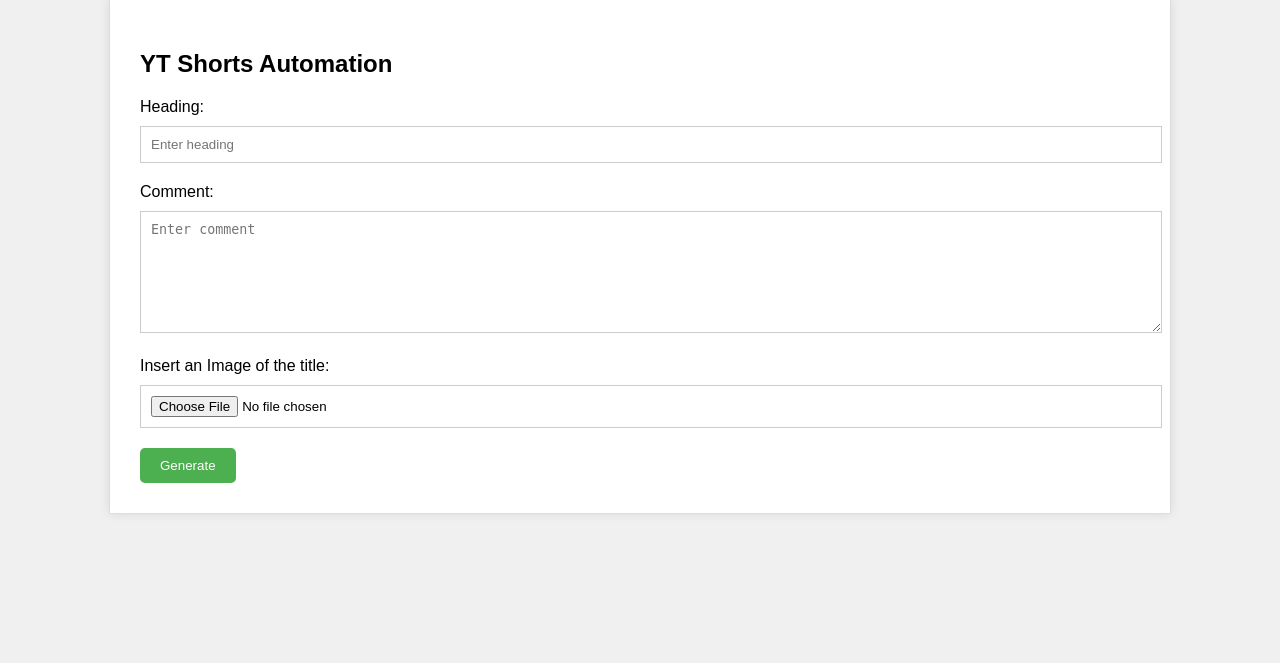
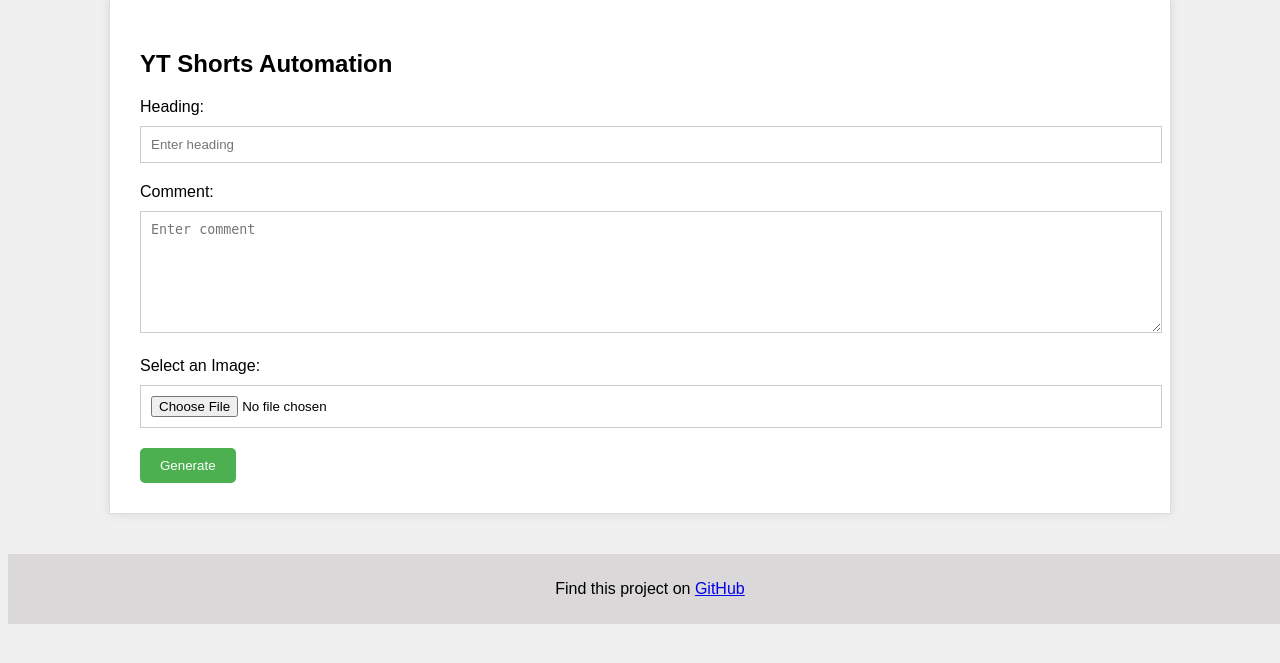
Before and after one commit to patermars/Youtube-Shorts-Automation, a Flask app: page / in a window 1280 px wide. Shown: the part 41-704 px from the top of the page. Run offline with Flask 3, Linux system fonts and the light colour scheme; parts of the project's set-up code (start-up, migrations or seed data) failed here and were passed over.

Commit message:
corrected some stuff with webpage

```diff
--- a/static/style.css
+++ b/static/style.css
@@ -3,10 +3,6 @@ body {
     background-color: #f0f0f0;
 }
 
-p {
-    align-content: center;
-    justify-content: center;
-}
 .container {
     max-width: 1000px;
     margin: 40px auto;
@@ -14,6 +10,7 @@ p {
     background-color: #fff;
     border: 1px solid #ddd;
     box-shadow: 0 0 10px rgba(0, 0, 0, 0.1);
+    flex: 1; /* Allows content to grow and take available space */
 }
 .input-field {
     margin-bottom: 20px;
@@ -50,3 +47,13 @@ p {
 .generate-btn:hover {
     background-color: #3e8e41;
 }
+
+
+footer {
+    text-align: center;
+    padding: 10px;
+    background-color: #dad8d8;
+    position: relative;
+    bottom: 0;
+    width: 100%;
+}
--- a/templates/index.html
+++ b/templates/index.html
@@ -19,12 +19,17 @@
                 <textarea id="comment" placeholder="Enter comment"></textarea>
             </div>
             <div class="input-field">
-                <label for="image">Insert an Image of the title:</label>
+                <label for="image">Select an Image:</label>
                 <input type="file" id="image" accept="image/*">
             </div>
             <button class="generate-btn" id="generate-btn">Generate</button>
         </form>
     </div>
+
+    <footer>
+        <p>Find this project on <a href="https://github.com/patermars/Youtube-Shorts-Automation" target="_blank">GitHub</a></p>
+    </footer>
+
     <script src="script.js"></script>
 </body>
 </html>
```
